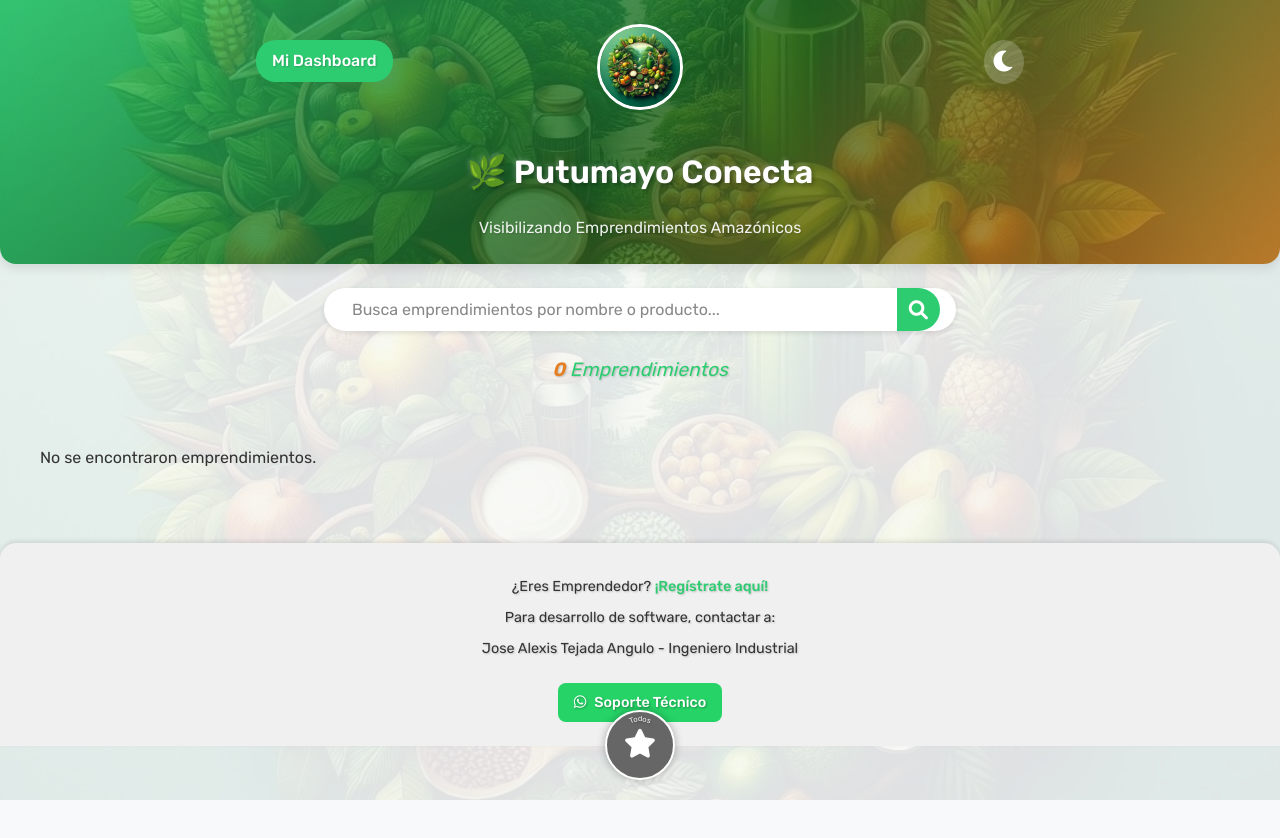
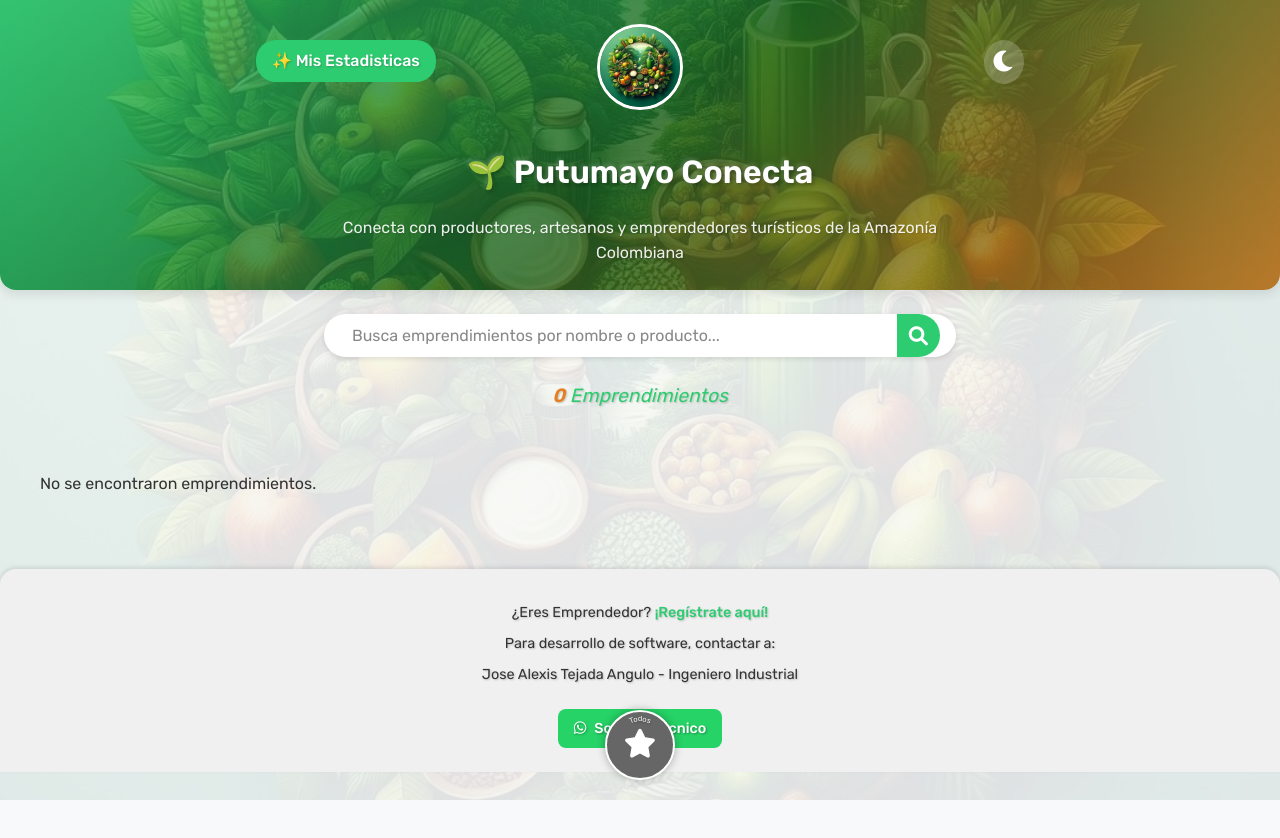
Before and after one commit to PutumayoConecta/Putumayo-Conecta, a website: page public/index.html in a window 1280 px wide. Drawn offline with Linux system fonts and the light colour scheme; no server answers.

Commit message:
Actualizar public/dashboard.html, public/index.html con mejoras visuales

```diff
--- a/public/index.html
+++ b/public/index.html
@@ -8,7 +8,7 @@
     <link rel="stylesheet" href="https://cdnjs.cloudflare.com/ajax/libs/font-awesome/6.0.0/css/all.min.css">
     <link rel="manifest" href="manifest.json">
     <link href="https://fonts.googleapis.com/css2?family=Rubik:wght@400;500;600&display=swap" rel="stylesheet">
-    <meta name="description" content="Conecta con productores, artesanos y emprendedores turísticos del Putumayo">
+    <meta name="description" content="Conecta con productores, artesanos y emprendedores turísticos de la Amazonía Colombiana">
     <meta property="og:image" content="https://ejemplo.com/logo-putumayo.jpg">
     <meta name="theme-color" content="#2e7d32">
     <link rel="apple-touch-icon" href="/images/icon-192x192.png">
@@ -17,12 +17,12 @@
     <header>
         <div class="header-content">
             <img src="/images/selva2.jpg" alt="Putumayo Conecta Logo" class="header-logo">
-            <h1>🌿 Putumayo Conecta</h1>
-            <p>Visibilizando Emprendimientos Amazónicos</p>
+            <h1>🌱 Putumayo Conecta</h1>
+            <p>Conecta con productores, artesanos y emprendedores turísticos de la Amazonía Colombiana</p>
             <button id="theme-toggle" aria-label="Alternar modo oscuro">
                 <i class="fas fa-moon"></i>
             </button>
-            <a href="/dashboard.html" class="dashboard-link">Mi Dashboard</a>
+            <a href="/dashboard.html" class="dashboard-link">✨ Mis Estadisticas</a>
         </div>
     </header>
 
```
Also changed, not shown: public/dashboard.html (+3 -3 lines).
